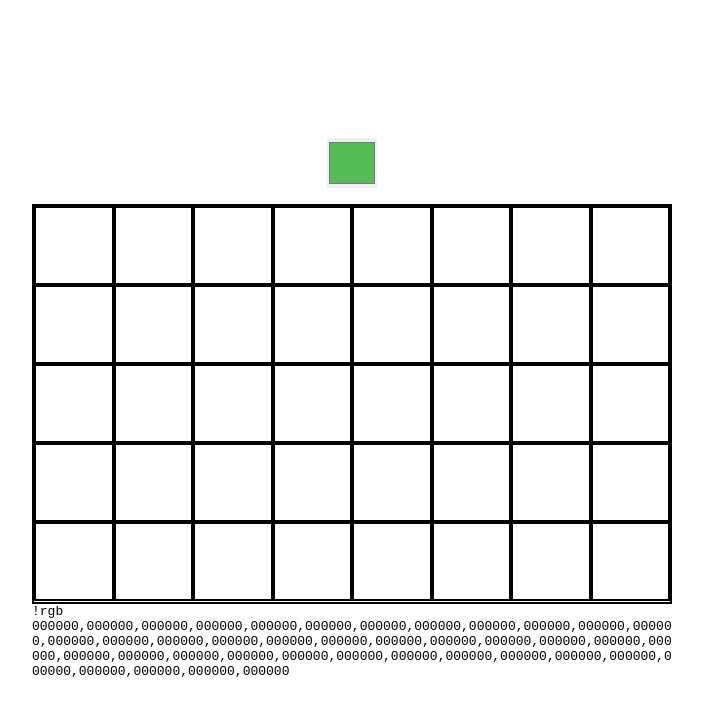
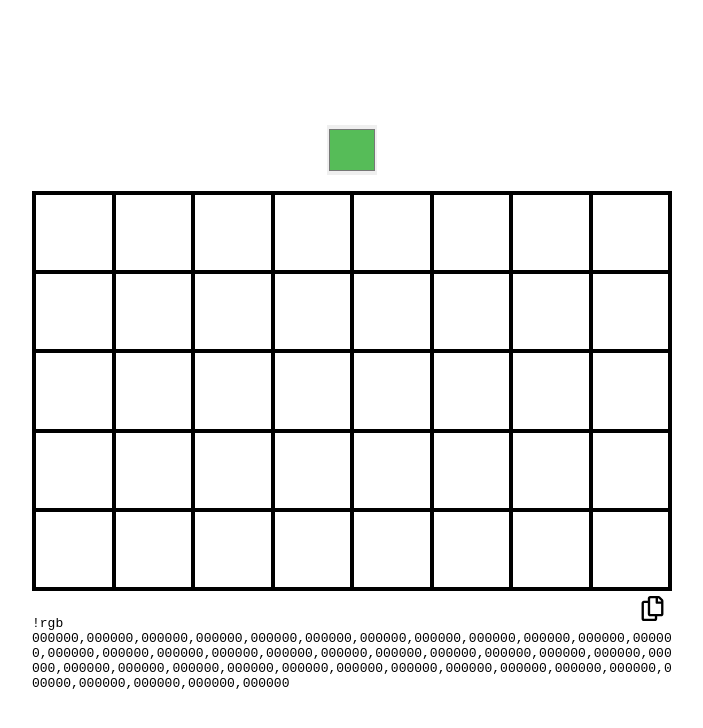
Before and after one commit to CodingGarden/react-pixel-art-maker, a React (Create React App) app: page / in a window 1280 px wide. Shown: the top 728 px of the page, without its empty margins (288-991 px from the left). Built offline with nearby package versions, Linux system fonts and the light colour scheme.

Commit message:
CopyToClipboard to wrap chatString
Use 'react-icons/fa' and 'react-copy-to-clipboard' dependencies.
 npm install --save react-copy-to-clipboard
npm install react-icons --save

```diff
--- a/package.json
+++ b/package.json
@@ -4,7 +4,9 @@
   "private": true,
   "dependencies": {
     "react": "^16.13.1",
+    "react-copy-to-clipboard": "^5.0.2",
     "react-dom": "^16.13.1",
+    "react-icons": "^3.11.0",
     "react-jss": "^10.4.0",
     "react-scripts": "3.4.3"
   },
--- a/src/App.js
+++ b/src/App.js
@@ -5,6 +5,8 @@ import React, { useState, useMemo } from 'react';
 import Grid from './components/Grid';
 import ColorPicker from './components/ColorPicker';
 import useStyles from './App.styles';
+import {CopyToClipboard} from 'react-copy-to-clipboard';
+import {FaRegCopy} from "react-icons/fa";
 
 const offCell = {
   on: false,
@@ -22,9 +24,9 @@ function App() {
     ],
     [cells]
   );
-  const chatString = useMemo(
+  const chatString = '!rgb '.concat( useMemo(
     () => cells.map((cell) => cell.color.slice(1)).join(','),
-    [cells]
+    [cells])
   );
   return (
     <div className={classes.app}>
@@ -40,12 +42,17 @@ function App() {
         ))}
       </div>
       <Grid cells={cells} setCells={setCells} currentColor={currentColor} />
-      <p className={classes.chatString}>
-        {/* eslint-disable-next-line */}
-        !rgb
-        {' '}
-        {chatString}
-      </p>
+      <CopyToClipboard
+          className={classes.copyButton}
+          text={chatString}>
+          <FaRegCopy />
+      </CopyToClipboard>
+
+        <p className={classes.chatString}>
+          {/* eslint-disable-next-line */}
+          {' '}
+          {chatString}
+        </p>
     </div>
   );
 }
--- a/src/App.styles.js
+++ b/src/App.styles.js
@@ -23,8 +23,25 @@ export default createUseStyles({
     cursor: 'pointer',
   },
   chatString: {
+    position: 'relative',
     maxWidth: '50%',
     fontFamily: 'monospace',
     wordWrap: 'break-word',
   },
+  parenti: {
+    position: 'relative',
+  },
+
+  copyButton: {
+    position: 'relative',
+    left: '300px' ,
+    top: '5px' ,
+    font:{
+      size: 25
+    },
+    '&:hover':{
+      color: '#56BC58',
+    }
+
+    },
 });
```
Also changed, not shown: ss.txt (deleted), xx.txt (deleted), 1 other file (tests, documents, lock files or other folders).
